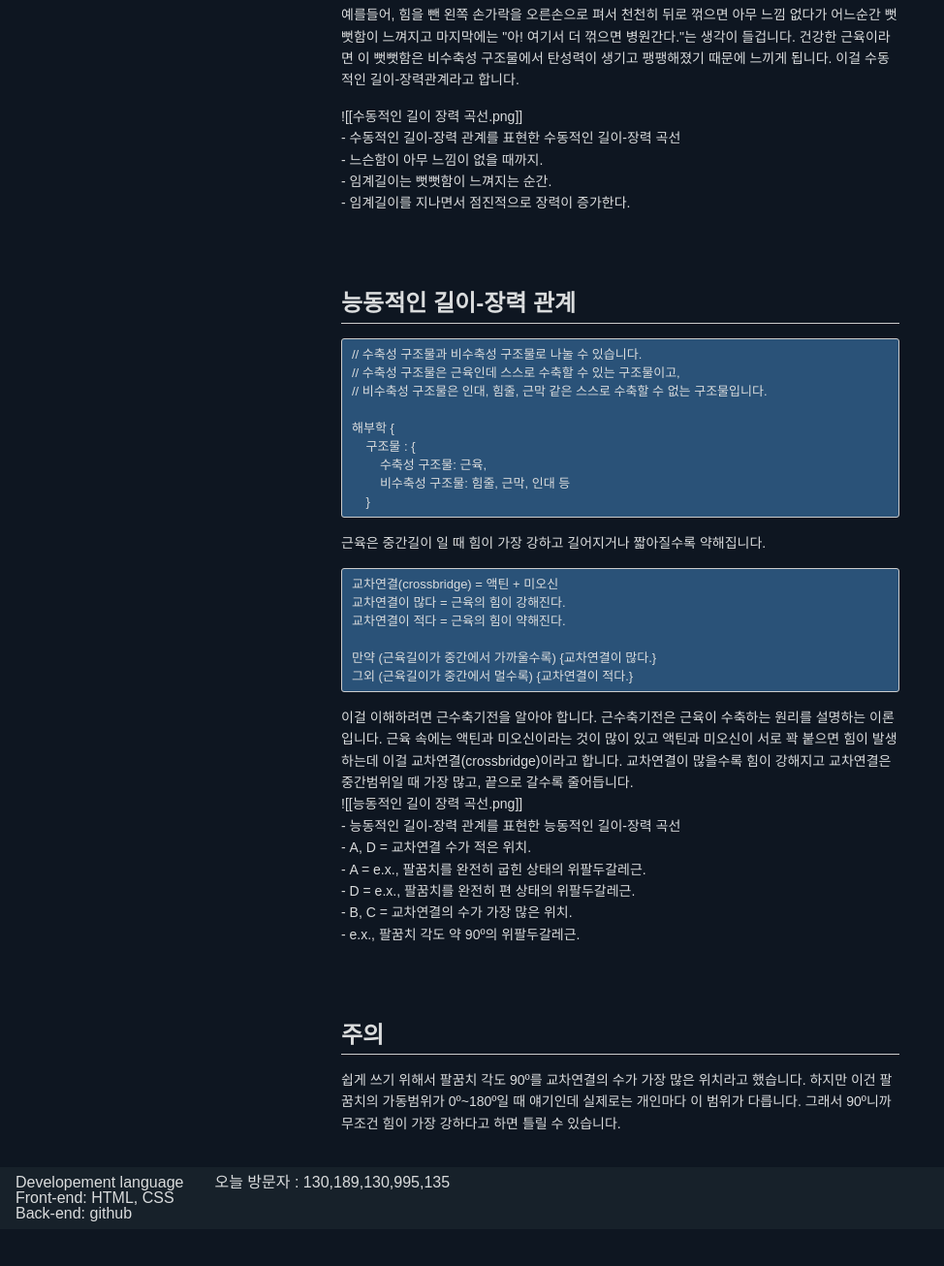
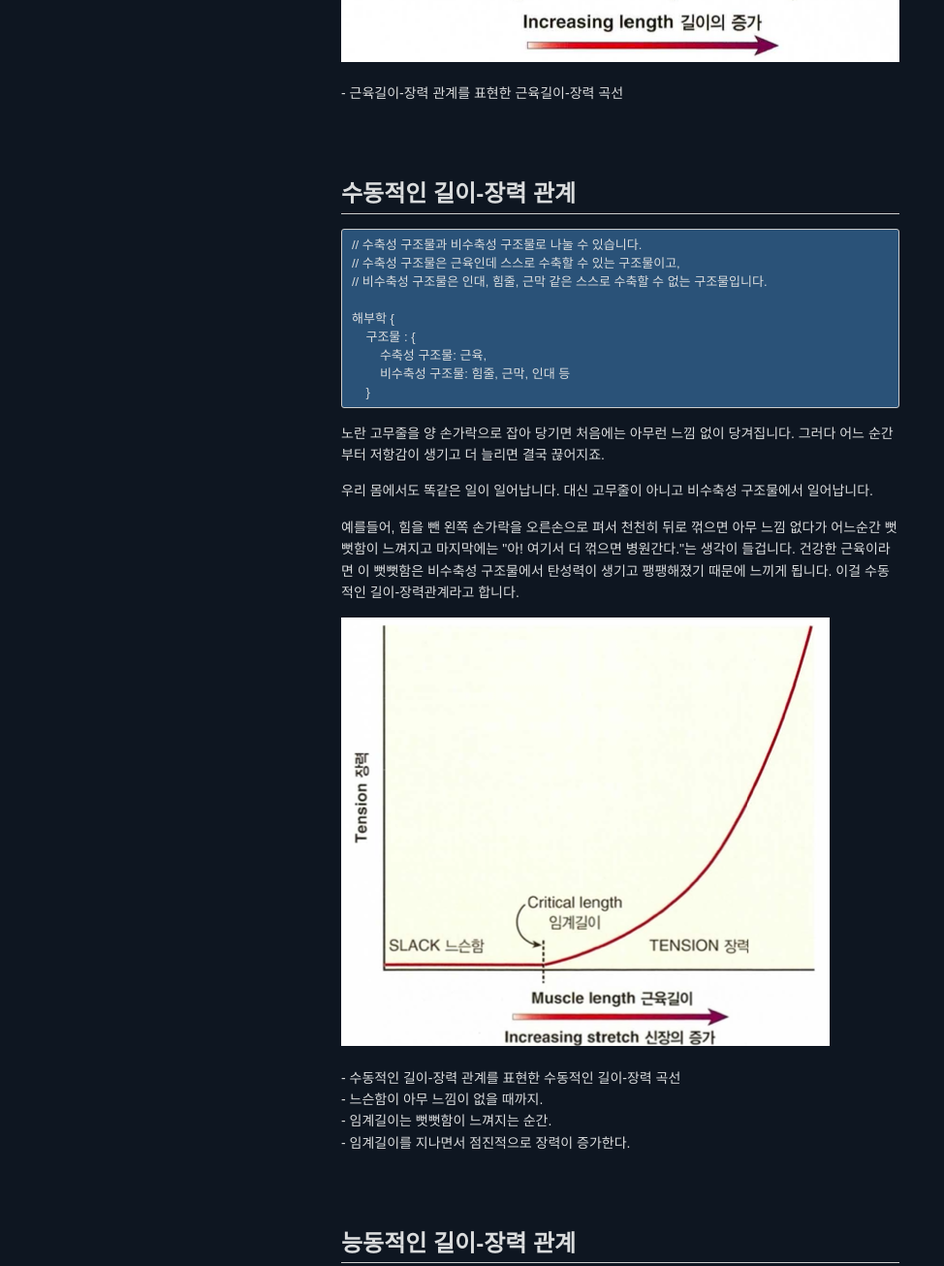
Before and after one commit to ysjkof/blog-only-html-css, a plain HTML site: page index.html in a window 1280 px wide. Shown: the part 911-2217 px from the top of the page at 97% size, without its empty margins (0-974 px from the left). Before the commit the page ends 2179 px from the top, so only its background shows below. Drawn offline with Linux system fonts and the light colour scheme; a web font is replaced by a local one.

Commit message:
index img src

```diff
--- a/index.html
+++ b/index.html
@@ -118,11 +118,8 @@
             때문입니다. 이걸 <strong>수동적인 길이-장력 관계</strong>라 하고, 능동적인 길이-장력 관계와 수동적인 길이-장력 관계를 합쳐서
             <strong>근육길이-장력 관계</strong>라고 합니다.
           </p>
-
-          <p>
-            ![[길이 장력 곡선.png]]<br />
-            - 근육길이-장력 관계를 표현한 <strong>근육길이-장력 곡선</strong>
-          </p>
+          <img src="./article/src/length-tension-curve.png" alt="length-tension-curve" />
+          <p>- 근육길이-장력 관계를 표현한 <strong>근육길이-장력 곡선</strong></p>
         </section>
 
         <section>
@@ -152,9 +149,8 @@
             &quot;아! 여기서 더 꺾으면 병원간다.&quot;는 생각이 들겁니다. <strong>건강한 근육</strong>이라면 이 뻣뻣함은
             <strong>비수축성 구조물에서 탄성력이 생기고 팽팽해졌기 때문</strong>에 느끼게 됩니다. 이걸 수동적인 길이-장력관계라고 합니다.
           </p>
-
+          <img src="./article/src/passive-length-tension-curve.png" alt="passive-length-tension-curve" />
           <p>
-            ![[수동적인 길이 장력 곡선.png]]<br />
             - 수동적인 길이-장력 관계를 표현한 <strong>수동적인 길이-장력 곡선</strong><br />
             - <strong>느슨함</strong>이 아무 느낌이 없을 때까지.<br />
             - <strong>임계길이</strong>는 뻣뻣함이 느껴지는 순간.<br />
@@ -192,13 +188,13 @@
             이걸 이해하려면 근수축기전을 알아야 합니다. 근수축기전은 근육이 수축하는 원리를 설명하는 이론입니다. 근육 속에는 액틴과
             미오신이라는 것이 많이 있고 액틴과 미오신이 서로 꽉 붙으면 힘이 발생하는데 이걸 교차연결(crossbridge)이라고 합니다. 교차연결이
             많을수록 힘이 강해지고 교차연결은 중간범위일 때 가장 많고, 끝으로 갈수록 줄어듭니다.<br />
-            ![[능동적인 길이 장력 곡선.png]]<br />
+            <img src="./article/src/active-length-tension-curve.png" alt="length-tension-curve" />
             - 능동적인 길이-장력 관계를 표현한 <strong>능동적인 길이-장력 곡선</strong><br />
             - A, D = 교차연결 수가 적은 위치. <br />
-            - A = e.x., 팔꿈치를 완전히 <strong>굽힌</strong> 상태의 위팔두갈레근.<br />
-            - D = e.x., 팔꿈치를 완전히 <strong>편</strong> 상태의 위팔두갈레근.<br />
+            &nbsp&nbsp&nbsp&nbsp&nbsp&nbsp- A = e.x., 팔꿈치를 완전히 <strong>굽힌</strong> 상태의 위팔두갈레근.<br />
+            &nbsp&nbsp&nbsp&nbsp&nbsp&nbsp- D = e.x., 팔꿈치를 완전히 <strong>편</strong> 상태의 위팔두갈레근.<br />
             - B, C = 교차연결의 수가 가장 많은 위치.<br />
-            - e.x., 팔꿈치 각도 약 90º의 위팔두갈레근.
+            &nbsp&nbsp&nbsp&nbsp&nbsp&nbsp- e.x., 팔꿈치 각도 약 90º의 위팔두갈레근.
           </p>
         </section>
         <section>
```
